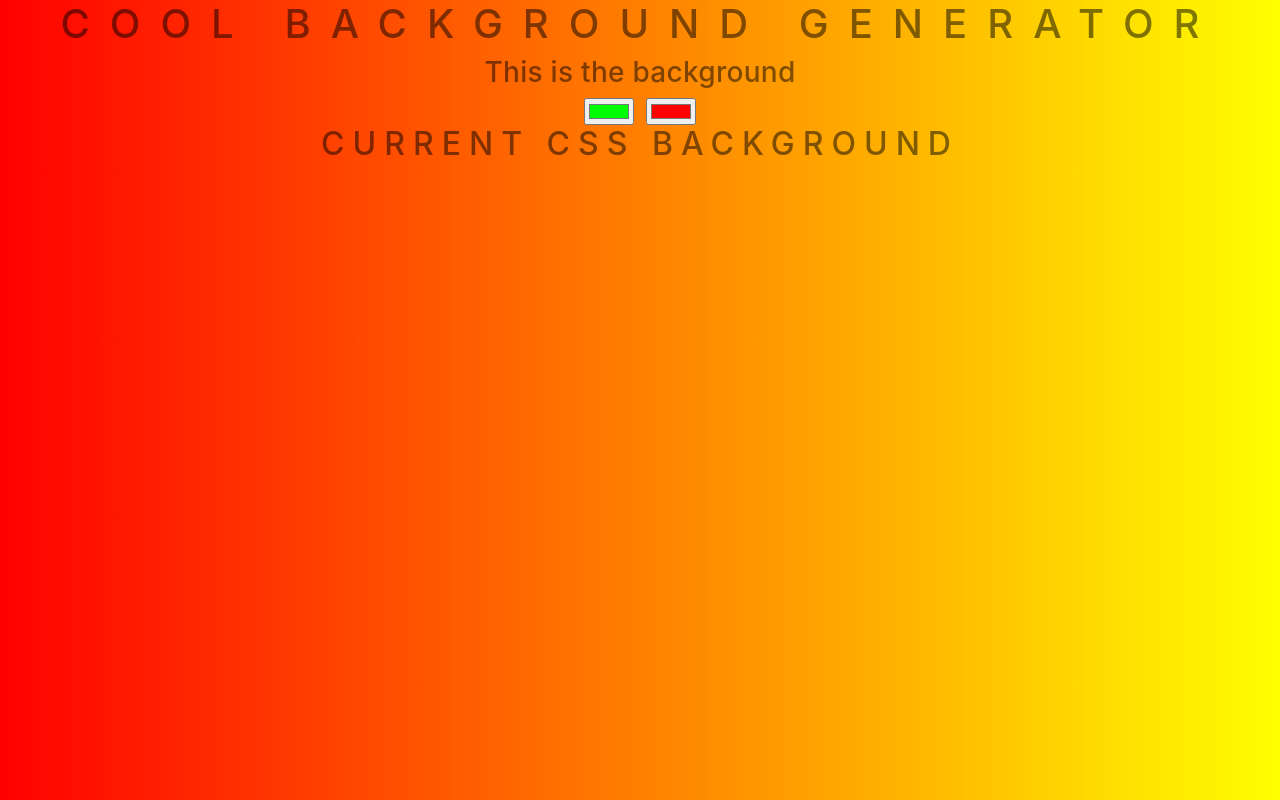
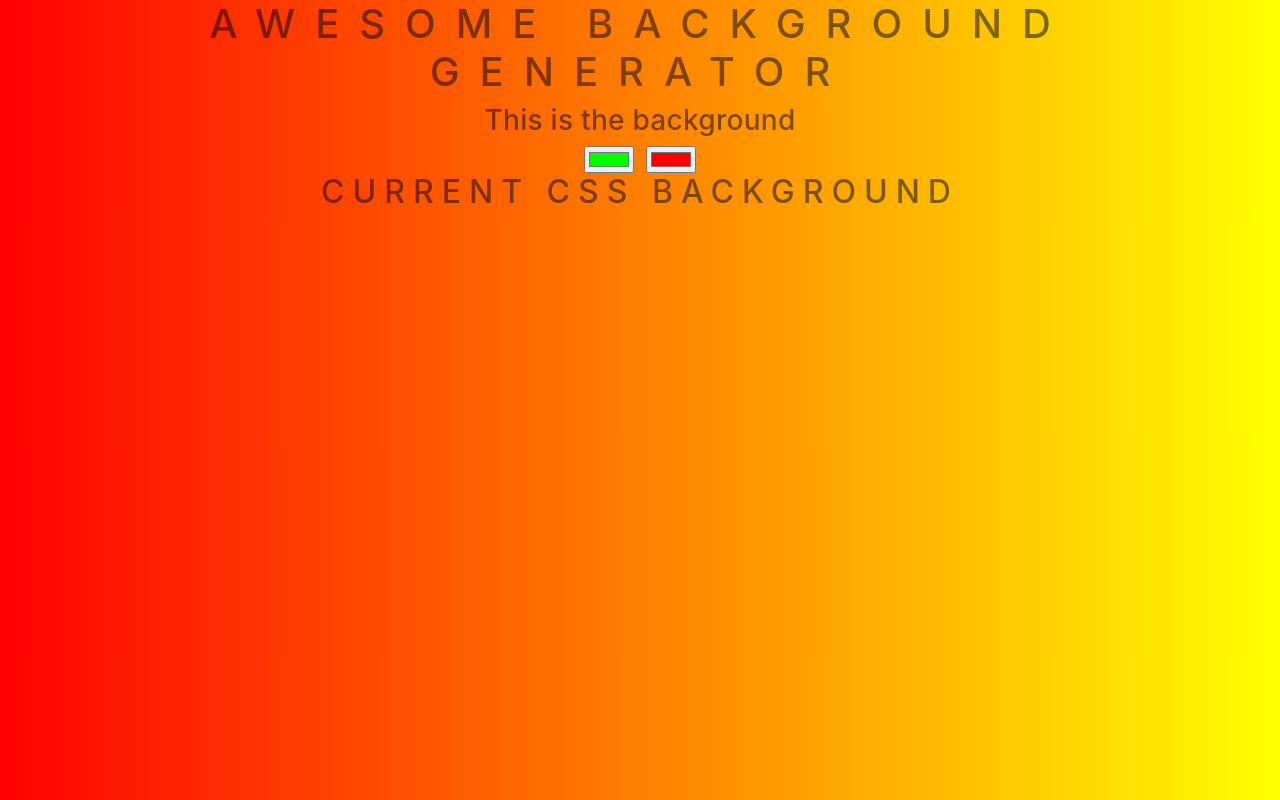
Before and after one commit to endra7/background-generator, a plain HTML site: page index.html in a window 1280 px wide. Drawn offline with nearby package versions, Linux system fonts and the light colour scheme.

Commit message:
Updated title

```diff
--- a/index.html
+++ b/index.html
@@ -10,7 +10,7 @@
 </head>
 <body id="gradient">
 <!-- 	Navbar -->
-<h1> Cool Background Generator</h1>
+<h1> Awesome Background Generator</h1>
 <h3>This is the background</h3>
 <input class= 'color1' type="color" name="color1" value="#00ff00">
 <input class = 'color2' type="color" name="color2" value="#ff0000">
```
